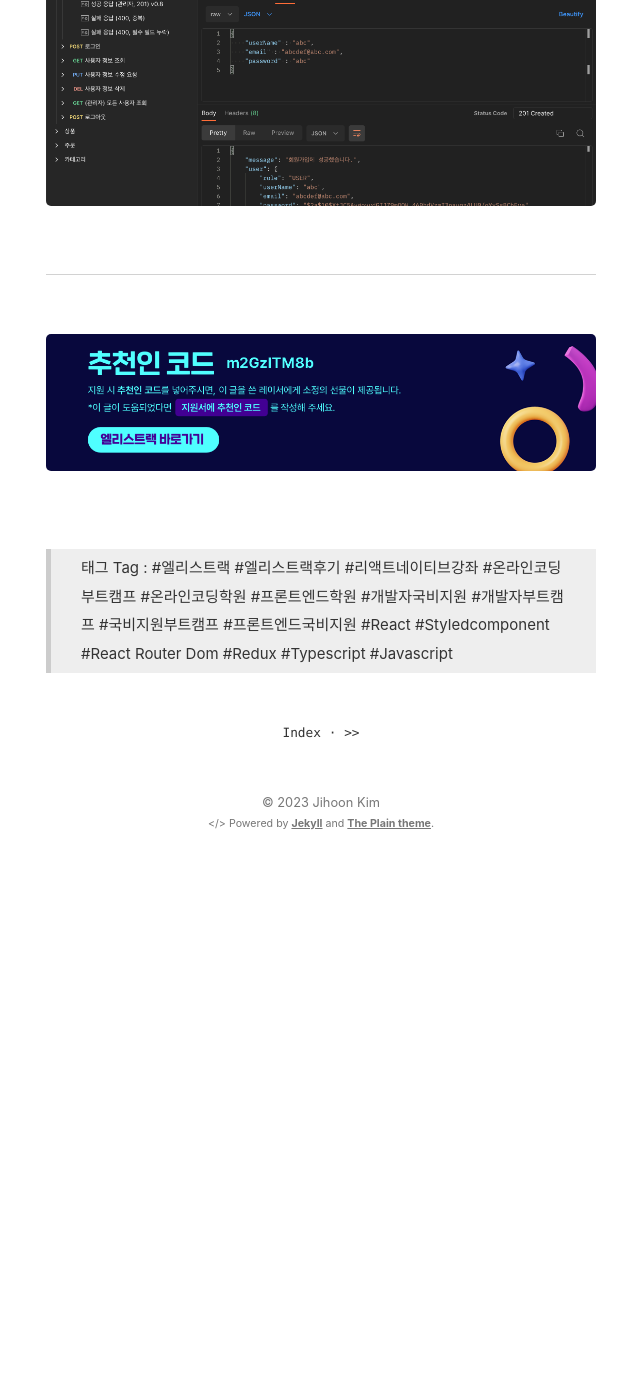
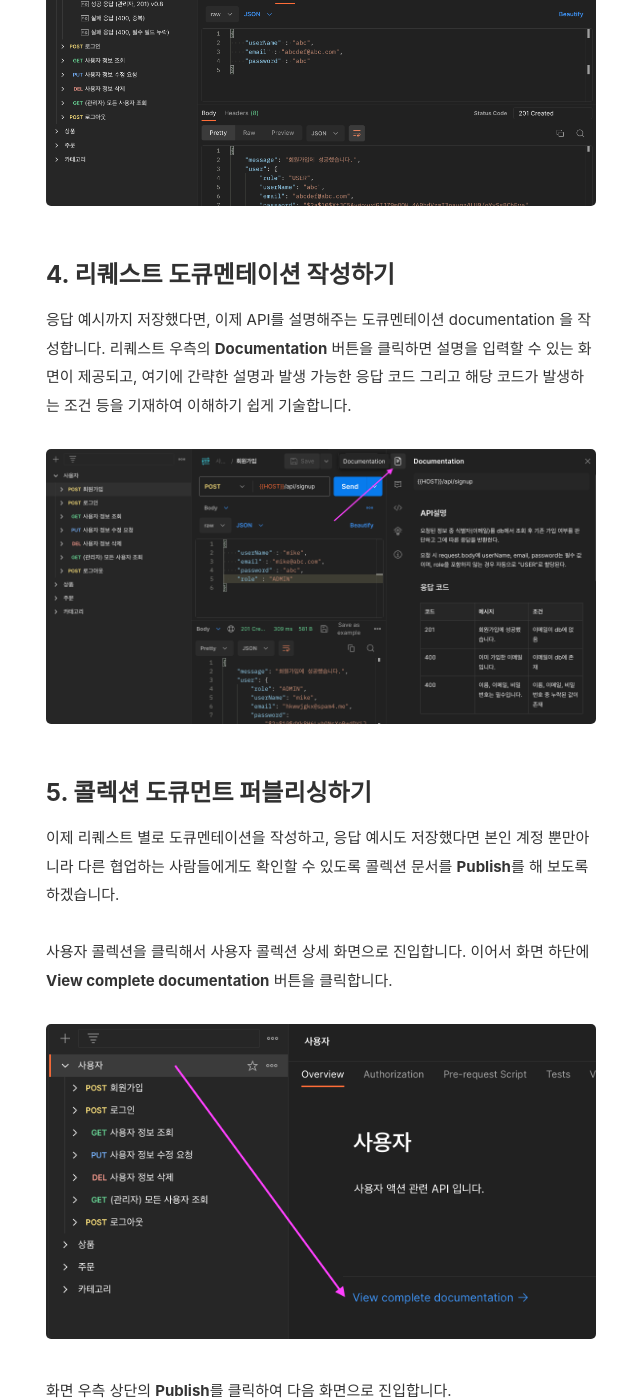
Before and after one commit to Ji-hoon/blog, a Jekyll site: the page built from _posts/2023-11-11-create-API-docs-with-postman.md, in a window 1280 px wide and 1400 px high, scrolled down 6324 px. Shown: the whole window, without its empty margins (319-959 px from the left). Built offline with Jekyll 4.4.1, drawn with Linux system fonts in a browser that asks for light colours; comment, search, counter and statistics services are not loaded; before the commit the page ends 7193 px from its top, so only the background shows below that; some of the changed text lies outside the part shown.

Commit message:
fix : 4-5번 섹션 추가

```diff
--- a/_posts/2023-11-11-create-API-docs-with-postman.md
+++ b/_posts/2023-11-11-create-API-docs-with-postman.md
@@ -164,7 +164,52 @@ export default class UserService {
 
 &nbsp;
 
-![signup request](/blog/assets/posts/asset-postman-04-201.png)
+![example 201](/blog/assets/posts/asset-postman-04-201.png)
+
+
+&nbsp;
+
+## 4. 리퀘스트 도큐멘테이션 작성하기
+
+응답 예시까지 저장했다면, 이제 API를 설명해주는 도큐멘테이션 documentation 을 작성합니다. 리퀘스트 우측의 **Documentation** 버튼을 클릭하면 설명을 입력할 수 있는 화면이 제공되고, 여기에 간략한 설명과 발생 가능한 응답 코드 그리고 해당 코드가 발생하는 조건 등을 기재하여 이해하기 쉽게 기술합니다.
+
+&nbsp;
+
+![documentation](/blog/assets/posts/asset-postman-05-documentation.png)
+
+
+&nbsp;
+
+## 5. 콜렉션 도큐먼트 퍼블리싱하기
+
+이제 리퀘스트 별로 도큐멘테이션을 작성하고, 응답 예시도 저장했다면 본인 계정 뿐만아니라 다른 협업하는 사람들에게도 확인할 수 있도록 콜렉션 문서를 **Publish**를 해 보도록 하겠습니다.
+
+&nbsp;
+
+사용자 콜렉션을 클릭해서 사용자 콜렉션 상세 화면으로 진입합니다. 이어서 화면 하단에 **View complete documentation** 버튼을 클릭합니다.
+
+&nbsp;
+
+![complete documentation](/blog/assets/posts/asset-postman-06-complete-doc.png)
+
+&nbsp;
+
+화면 우측 상단의 **Publish**를 클릭하여 다음 화면으로 진입합니다.
+
+&nbsp;
+
+![publish documentation](/blog/assets/posts/asset-postman-07-publish.png)
+
+&nbsp;
+
+화면 하단 **Publish**를 클릭하면 이제 출판된 URL을 통해 API 콜렉션 도큐먼트에 접근할 수 있습니다.
+
+&nbsp;
+
+![publish documentation 2](/blog/assets/posts/asset-postman-08-publish-confirm.png)
+
+> 사용자 API 콜렉션 : [링크](https://documenter.getpostman.com/view/30577749/2s9YXb9kQJ)
+
 
 &nbsp;
 
```
Also changed, not shown: other parts of _posts/2023-11-11-create-API-docs-with-postman.md (+2 -2 lines), assets/posts/asset-postman-05-documentation.png (added), assets/posts/asset-postman-06-complete-doc.png (added), assets/posts/asset-postman-07-publish.png (added), assets/posts/asset-postman-08-publish-confirm.png (added).
